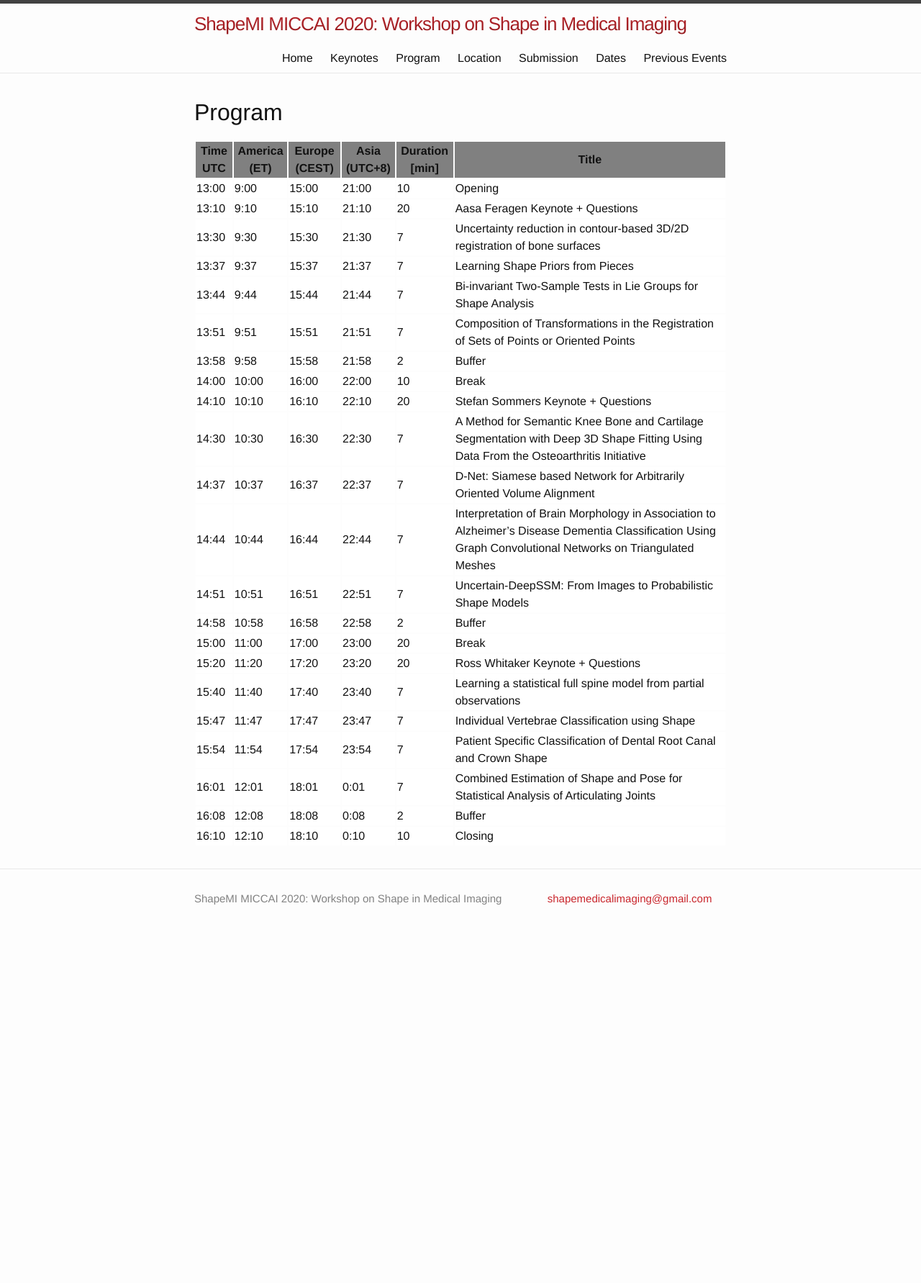
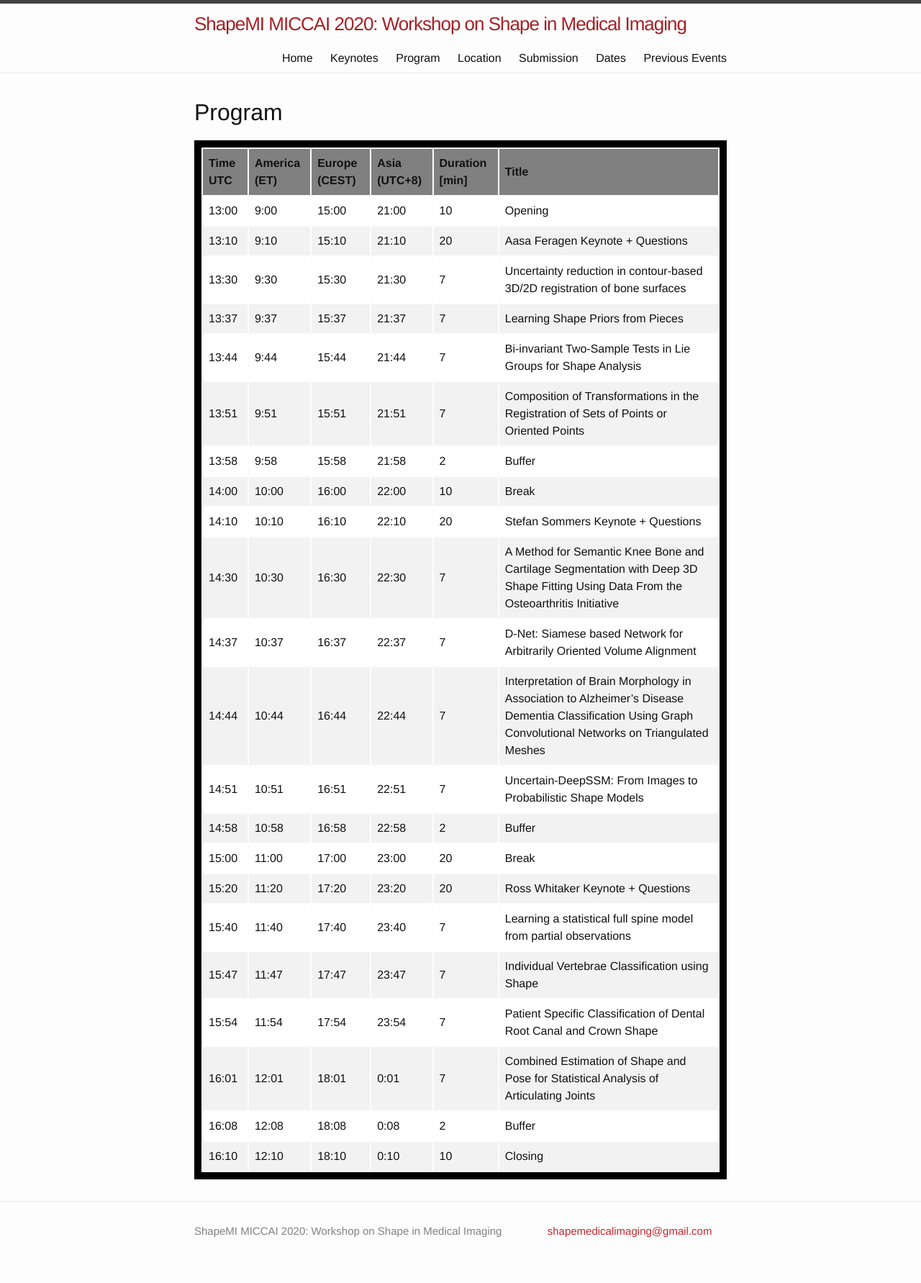
Before and after one commit to shapemi/shapemi2020, a Jekyll site: the page built from program/index.md, in a window 1280 px wide. Shown: the whole page at 72% size. Built offline with Jekyll 4.4.1, drawn with Linux system fonts in a browser that asks for light colours; before the commit the page ends 1321 px from its top, so only the background shows below that.

Commit message:
BUG: HTML styling

```diff
--- a/program/index.md
+++ b/program/index.md
@@ -6,6 +6,24 @@
 ---
 
 # Program
+
+<html>
+<head>
+<style>
+table {
+  border: 10px solid black;
+  width: 100%;
+}
+
+th, td {
+  text-align: left;
+  padding: 8px;
+}
+
+tr:nth-child(even) {background-color: #f2f2f2;}
+</style>
+</head>
+<body>
 
 <table>
 <thead style="border:10px solid black; background:gray">
@@ -197,3 +215,6 @@
 </tr>
 </tbody>
 </table>
+
+</body>
+</html>
```
